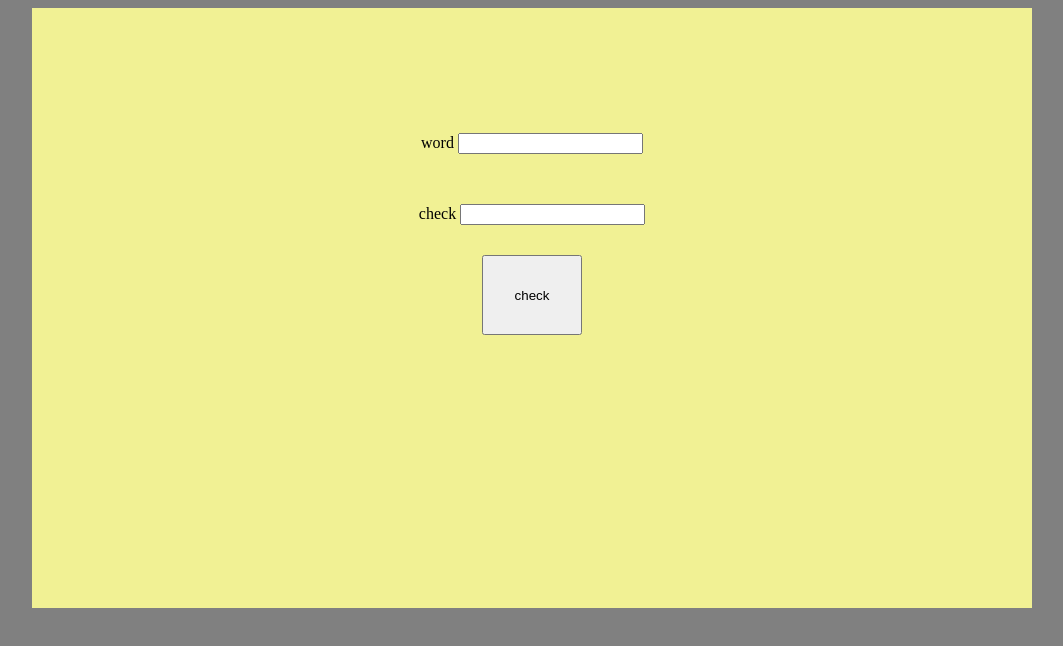
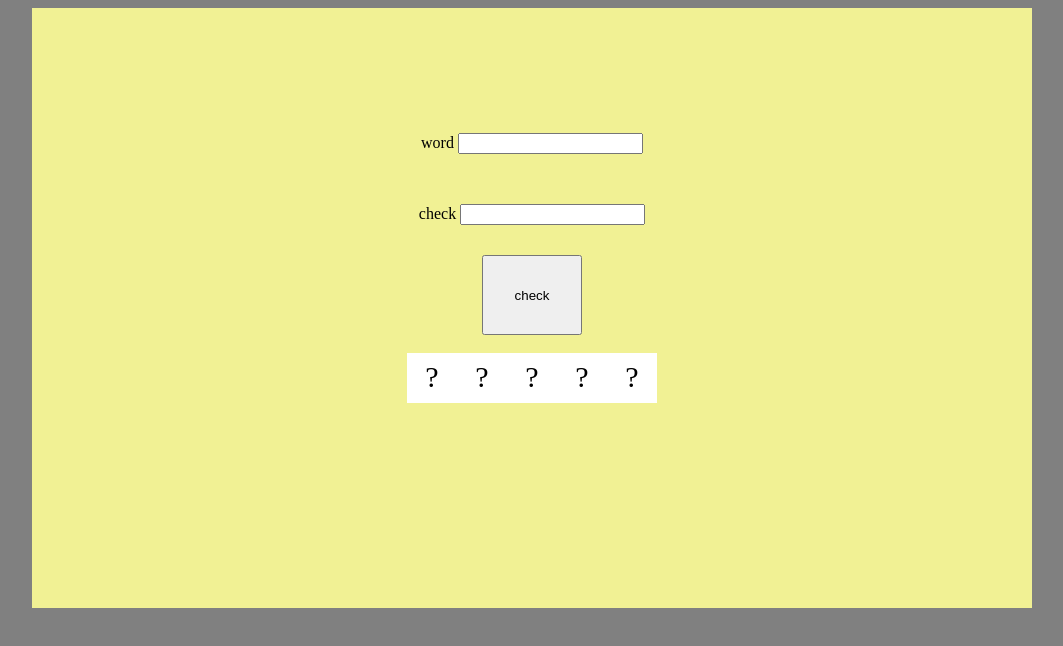
Before and after one commit to JohnSpruijt2/Lingo-B2W14O1, a plain HTML site: page index.html in a window 1280 px wide. Both pictures are taken after a click on the button "check". Shown: the whole page, without its empty margins (108-1171 px from the left). Drawn offline with Linux system fonts and the light colour scheme.

Commit message:
forgot to commit

```diff
--- a/lingo.js
+++ b/lingo.js
@@ -16,6 +16,8 @@ page.appendChild(word)
 var wordInput = document.createElement("input")
     page.appendChild(wordInput)
     wordInput.setAttribute('id',"wordInput")
+    wordInput.setAttribute('maxlength',"5")
+    wordInput.setAttribute('onkeydown',"return alphaOnly(event)")
 
 br()
 var check = document.createElement("a")
@@ -26,13 +28,42 @@ var checkInput = document.createElement("input")
     page.appendChild(checkInput)
     checkInput.setAttribute('id',"checkInput")
     checkInput.style.marginTop = "50px"
+    checkInput.setAttribute('maxlength',"1")
+    checkInput.setAttribute('onkeydown',"return alphaOnly(event)")
 br()
 var submit = document.createElement("button")
     page.appendChild(submit)
     submit.innerHTML = "check"
     submit.setAttribute('id',"submit")
     submit.setAttribute('onclick',"checkLetter()")
+br()
+br()
+for (i=0; i<4; i++) {
+    var box = document.createElement("div")
+        page.appendChild(box)
+        box.innerHTML = "?"
+        box.setAttribute('class',"box")
+        box.setAttribute('id',"box"+i)
+}
+var box1 = document.createElement("div")
+    page.appendChild(box1)
+    box1.innerHTML = "?"
+    box1.setAttribute('class',"box")
+
+
 
 function checkLetter() {
-    alert('')
+    var wordString = document.querySelector('input[id="wordInput"]').value
+    var checkString = document.querySelector('input[id="checkInput"]').value
+    var splitWord = wordString.split('')
+    for (i=0; i<5; i++) {
+        if (splitWord[i] == checkString) {
+            document.getElementById("box"+i).innerHTML = splitWord[i]
+        }
+    }
+
 }
+function alphaOnly(event) {
+    var key = event.keyCode;
+  return ((key >= 65 && key <= 90) || key == 8);
+}
--- a/styles/style.css
+++ b/styles/style.css
@@ -16,3 +16,15 @@ body {
     width: 100px;
     height: 80px;
 }
+.box {
+    font-size: 30px;
+    margin: 0 auto;
+    width: 50px;
+    max-width: 50px;
+    height: 50px;
+    max-height: 50px;
+    background-color: white;
+    padding-top: 7px;
+    box-sizing: border-box;
+    display: inline-block;
+}
```
